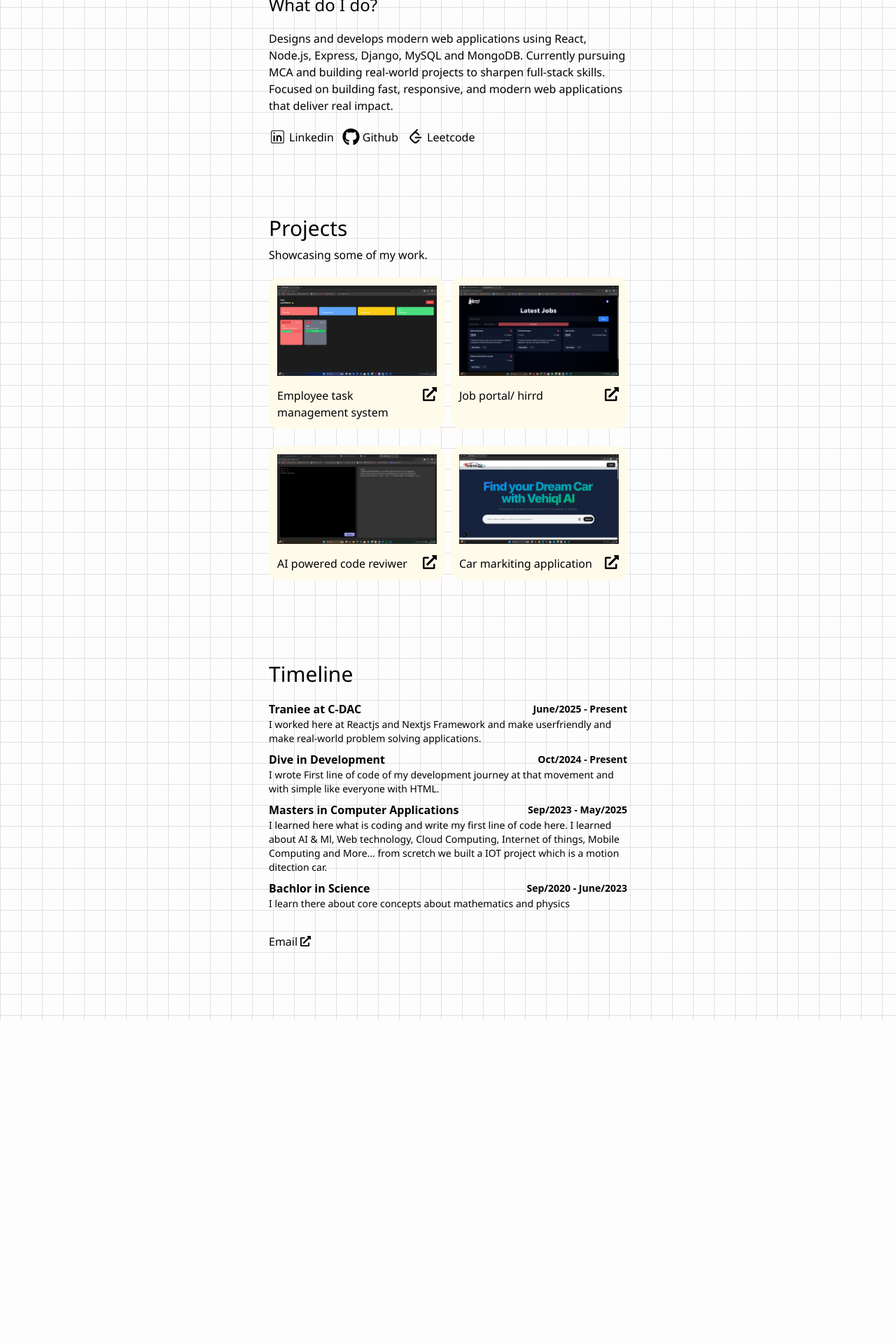
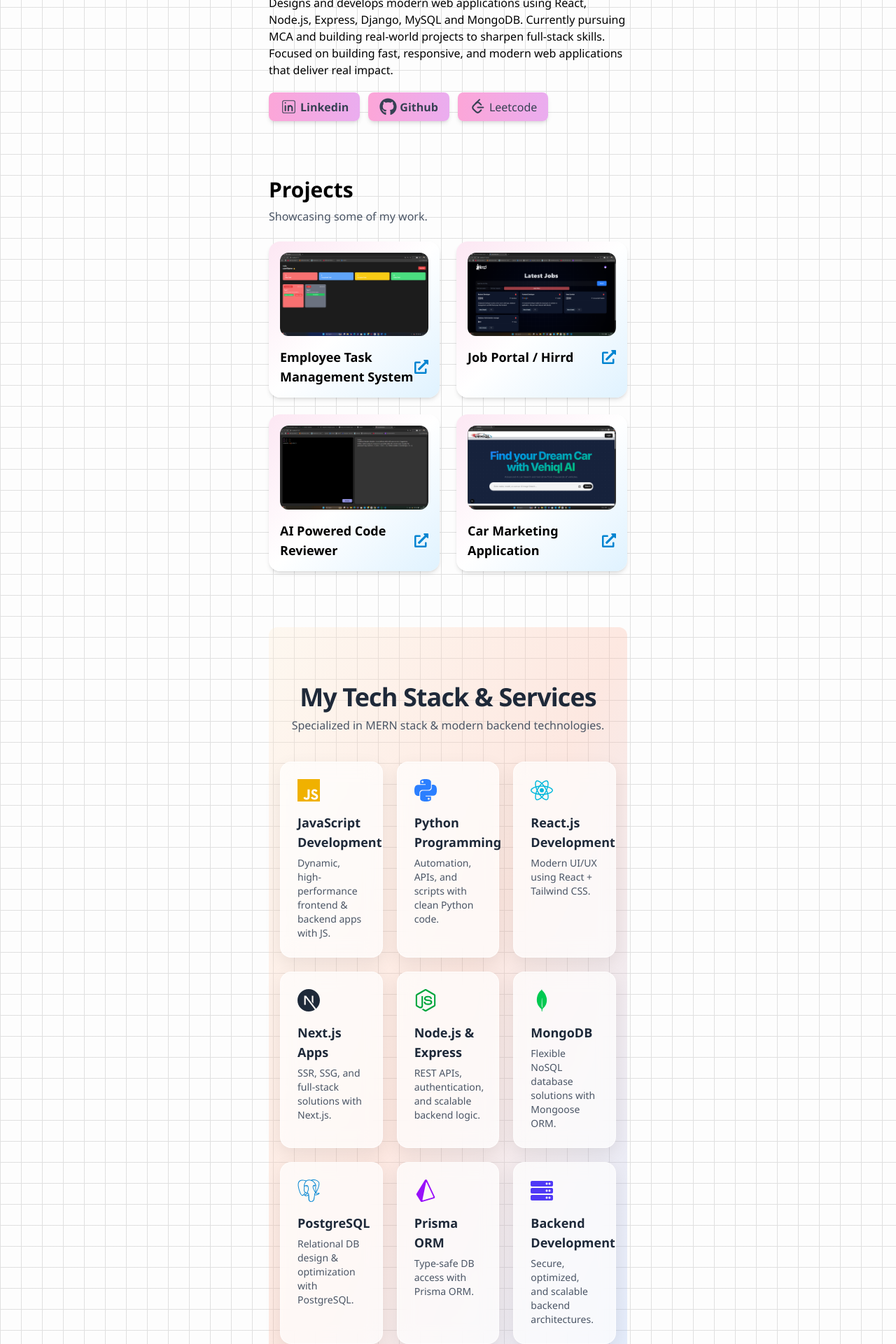
Before and after one commit to shiwam2001/my_Portfolio, a Next.js app: page / in a window 1280 px wide. Shown: the part 560-2480 px from the top of the page at 70% size. Before the commit the page ends 2017 px from the top, so only its background shows below. Built offline with nearby package versions, Linux system fonts and the light colour scheme.

Commit message:
add automation

```diff
--- /dev/null
+++ b/app/Services.tsx
@@ -0,0 +1,144 @@
+"use client";
+import { motion, Variants } from "framer-motion";
+
+const variants: Variants = {
+  hidden: { opacity: 0, y: 50 },
+  show: {
+    opacity: 1,
+    y: 0,
+    transition: {
+      duration: 0.8,
+      ease: [0.25, 0.1, 0.25, 1], // 👈 proper easing array (easeInOut curve)
+    },
+  },
+};
+
+import {
+  SiJavascript,
+  SiPython,
+  SiNextdotjs,
+  SiReact,
+
+  SiNodedotjs,
+  SiMongodb,
+  SiPostgresql,
+  SiPrisma,
+} from "react-icons/si";
+import { FaServer } from "react-icons/fa";
+
+
+
+type Service = {
+  title: string;
+  desc: string;
+  icon: React.ReactNode;
+  color: string;
+};
+
+const SERVICES: Service[] = [
+  {
+    title: "JavaScript Development",
+    desc: "Dynamic, high-performance frontend & backend apps with JS.",
+    icon: <SiJavascript className="w-8 h-8" />,
+    color: "text-yellow-500",
+  },
+  {
+    title: "Python Programming",
+    desc: "Automation, APIs, and scripts with clean Python code.",
+    icon: <SiPython className="w-8 h-8" />,
+    color: "text-blue-500",
+  },
+  {
+    title: "React.js Development",
+    desc: "Modern UI/UX using React + Tailwind CSS.",
+    icon: <SiReact className="w-8 h-8" />,
+    color: "text-cyan-500",
+  },
+  {
+    title: "Next.js Apps",
+    desc: "SSR, SSG, and full-stack solutions with Next.js.",
+    icon: <SiNextdotjs className="w-8 h-8" />,
+    color: "text-gray-800",
+  },
+  {
+    title: "Node.js & Express",
+    desc: "REST APIs, authentication, and scalable backend logic.",
+    icon: <SiNodedotjs className="w-8 h-8" />,
+    color: "text-green-600",
+  },
+  {
+    title: "MongoDB",
+    desc: "Flexible NoSQL database solutions with Mongoose ORM.",
+    icon: <SiMongodb className="w-8 h-8" />,
+    color: "text-green-500",
+  },
+  {
+    title: "PostgreSQL",
+    desc: "Relational DB design & optimization with PostgreSQL.",
+    icon: <SiPostgresql className="w-8 h-8" />,
+    color: "text-sky-600",
+  },
+  {
+    title: "Prisma ORM",
+    desc: "Type-safe DB access with Prisma ORM.",
+    icon: <SiPrisma className="w-8 h-8" />,
+    color: "text-purple-600",
+  },
+  {
+    title: "Backend Development",
+    desc: "Secure, optimized, and scalable backend architectures.",
+    icon: <FaServer className="w-8 h-8" />,
+    color: "text-indigo-600",
+  },
+];
+
+const container = {
+  hidden: { opacity: 0 },
+  show: { opacity: 1, transition: { staggerChildren: 0.12 } },
+};
+
+// const item = {
+//   hidden: { opacity: 0, y: 30 },
+//   show: { opacity: 1, y: 0, transition: { duration: 0.5, ease: "easeOut" } },
+// };
+
+export default function Services() {
+  return (
+    <section id="services" className="relative  mt-20 py-10 md:py-20">
+      <div className="absolute inset-0 -z-10 rounded-xl bg-gradient-to-br from-[#ffecd2] via-[#fcb69f] to-[#a1c4fd] opacity-30" />
+
+      <motion.div
+        variants={container}
+        initial="hidden"
+        whileInView="show"
+        viewport={{ once: true, amount: 0.2 }}
+        className="mx-auto max-w-6xl px-4"
+      >
+        <div className="mb-10 text-center">
+          <h2 className="text-3xl md:text-4xl font-extrabold tracking-tight text-gray-800">
+            My Tech Stack & Services
+          </h2>
+          <p className="mt-2 text-gray-600">
+            Specialized in MERN stack & modern backend technologies.
+          </p>
+        </div>
+
+        <div className="grid gap-5 sm:grid-cols-2 lg:grid-cols-3">
+          {SERVICES.map((s) => (
+            <motion.div
+            key={s.title}
+            variants={variants}
+              whileHover={{ y: -6 }}
+              className="group rounded-2xl border border-white/60 bg-white/70 backdrop-blur-md p-6
+                         shadow-[0_8px_24px_rgba(0,0,0,0.08)] hover:shadow-[0_16px_36px_rgba(161,196,253,0.35)] transition-all"
+            >
+              <div className={`mb-4 ${s.color}`}>{s.icon}</div>
+              <h3 className="text-lg font-semibold text-gray-800">{s.title}</h3>
+              <p className="mt-1.5 text-sm text-gray-600">{s.desc}</p>
+            </motion.div>
+          ))}
+        </div>
+      </motion.div>
+    </section>
+  );
+}
--- a/app/globals.css
+++ b/app/globals.css
@@ -3,14 +3,18 @@
 body {
   margin: 0;
   padding: 0;
+  font-family: 'Segoe UI', Tahoma, Geneva, Verdana, sans-serif;
 
-  background-color: #fdfdfd; /* whitish background */
+  /* background grid */
+  background-color: #fdfdfd;
   background-image:
     linear-gradient(to right, #e0e0e0f8 1px, transparent 1px),
     linear-gradient(to bottom, #e0e0e0f8 1px, transparent 1px);
-  background-size: 30px 30px; /* size of each box */
-  font-family:'Segoe UI', Tahoma, Geneva, Verdana, sans-serif;
+
+  background-size: 30px 30px, 30px 30px, 200px 200px; /* grid + operators repeat */
 }
+
+
 
 .fontn{
   font-family:'Courier New', Courier, monospace;
@@ -19,7 +23,7 @@ body {
 .flexn{
 
   margin: auto;
-  margin-top: 30px;
+  margin-top: 90px;
   max-width: 40vw;
 
 }
@@ -28,7 +32,7 @@ body {
   .flexn{
   display: flex;
   flex-direction: column;
-
+  margin-top: 10px;
 
   margin: auto;
   max-width: 100vw;
@@ -48,42 +52,109 @@ body {
 }
 
 
-.innerBorder{
+.innerBorder {
   border-radius: 50%;
   overflow: hidden;
-  border: 2px ;
-  background: linear-gradient(135deg, #ff9900, #f16669, #f9d423);
   border: 3px solid transparent;
+  background: linear-gradient(
+    135deg,
+    #ff9a9e,
+    #fad0c4,
+    #fbc2eb,
+    #a1c4fd,
+    #c2e9fb
+  );
+  background-size: 400% 400%;
+  animation: shineMove 10s ease infinite;
 }
 
-.pic{
-  background: linear-gradient( #ff9900, #f16669, #f9d423);
+.pic {
+  background: linear-gradient(
+    135deg,
+    rgba(255, 154, 158, 0.9),  /* peach pink */
+    rgba(250, 208, 196, 0.9),  /* soft pink */
+    rgba(251, 194, 235, 0.9),  /* pinkish lavender */
+    rgba(161, 196, 253, 0.9),  /* sky blue */
+    rgba(194, 233, 251, 0.9)   /* whitish blue */
+  );
+  backdrop-filter: blur(10px);
+  border-radius: 50%;
+}
 
+/* Smooth moving gradient animation */
+@keyframes shineMove {
+  0% {
+    background-position: 0% 50%;
+  }
+  50% {
+    background-position: 100% 50%;
+  }
+  100% {
+    background-position: 0% 50%;
+  }
 }
+
 
 .weight{
   font-weight: 300;
 }
 
-#flexnn{
+#flexnn {
   display: flex;
   justify-content: space-between;
-  align-items:center ;
-  background-color: rgb(219, 228, 228);
+  align-items: center;
+  padding: 12px 24px;
+  border-radius: 12px;
+  background: linear-gradient(
+    135deg,
+    #ff888c,
+    #b1eef9,
+    #fbc2eb,
+    #a1c4fd,
+    #c2e9fb
+  );
+  background-size: 400% 400%;
+  animation: shineMove 8s ease infinite;
+  box-shadow: 0 4px 15px rgba(0, 0, 0, 0.1);
   max-width: 40vw;
 }
 
 
-@media(max-width:700px){
-
-  #flexnn{
-    display: flex;
+@media (max-width: 700px) {
+  #flexnn {
     margin: 10px;
-    justify-content: space-between;
-    align-items:center ;
-    background-color: rgb(219, 228, 228);
-
     max-width: 100vw;
-
+    padding: 10px 16px;
+    border-radius: 8px;
   }
 }
+
+
+@keyframes shineMove {
+  0% {
+    background-position: 0% 50%;
+  }
+  50% {
+    background-position: 100% 50%;
+  }
+  100% {
+    background-position: 0% 50%;
+  }
+}
+
+
+@keyframes gradientMove {
+  0% {
+    background-position: 0% 50%;
+  }
+  50% {
+    background-position: 100% 50%;
+  }
+  100% {
+    background-position: 0% 50%;
+  }
+}
+
+.animate-gradientMove {
+  animation: gradientMove 3s ease infinite;
+}
--- a/app/main.tsx
+++ b/app/main.tsx
@@ -3,6 +3,7 @@ import React from 'react'
 import { CiLinkedin } from 'react-icons/ci'
 import { FaGithub} from 'react-icons/fa'
 import { TbBrandLeetcode } from 'react-icons/tb'
+import TypingEffect from "./typed"
 
 const navbar = () => {
   return (
@@ -15,7 +16,10 @@ const navbar = () => {
         height={140}
         className='innerBorder flex justify-center m-auto '
           />
-        <h1 className='text-4xl fontn text-center mt-3'>Shiwam Pundir</h1>
+
+        <main className="flex items-center mt-2 justify-center ">
+      <TypingEffect />
+    </main>
 
         <div className='mt-5 '>
           <h3 className=' text-2xl mb-2'>Who am I?</h3>
@@ -26,7 +30,9 @@ const navbar = () => {
 
         </div>
         <div className='flex gap-3 mt-5 sm' >
-        <div className='flex items-center gap-1 ' >
+        <div className='flex items-center gap-1 px-4 py-2 rounded-lg text-gray-700 font-semibold shadow-md
+  bg-gradient-to-r from-pink-300 via-purple-300 to-sky-300
+  bg-[length:400%_400%] animate-gradientMove ' >
         <CiLinkedin
             size='25' />
 
@@ -34,17 +40,21 @@ const navbar = () => {
               <a href="https://www.linkedin.com/in/shiwam-pundi0b8173298r-/">Linkedin</a></button>
         </div>
 
-        <div className='flex items-center gap-1 ' >
+        <div className='flex items-center gap-1 px-4 py-2 rounded-lg text-gray-700 font-semibold shadow-md
+  bg-gradient-to-r from-pink-300 via-purple-300 to-sky-300
+  bg-[length:400%_400%] animate-gradientMove ' >
             <FaGithub
             size='25' />
 
             <button className=''><a href="https://github.com/shiwam2001">Github</a></button>
         </div>
 
-        <div className='flex items-center gap-1 ' >
+        <div className='flex items-center gap-1 px-4 py-2 rounded-lg text-gray-700 font-medium  shadow-md
+  bg-gradient-to-r from-pink-300 via-purple-300 to-sky-300
+  bg-[length:400%_400%] animate-gradientMove ' >
         <TbBrandLeetcode size={25} />
 
-            <button className=''><a href="https://leetcode.com/u/k0mr2WykmF/">Leetcode</a></button>
+            <button className=' text-gray-700'><a href="https://leetcode.com/u/k0mr2WykmF/">Leetcode</a></button>
         </div>
         </div>
 
--- a/app/page.tsx
+++ b/app/page.tsx
@@ -3,6 +3,7 @@ import HeroNavbar from './main'
 import Projects from './projects'
 import Footer from './timeline'
 import Navbar from './navbar'
+import Services from './Services'
 const page = () => {
   return (
     <div className='flexn '>
@@ -12,6 +13,8 @@ const page = () => {
 
       <Projects />
 
+      <Services/>
+
       <Footer/>
 
     </div>
--- a/app/projects.tsx
+++ b/app/projects.tsx
@@ -1,72 +1,99 @@
-import Image from 'next/image'
-import React from 'react'
-import { FaExternalLinkAlt } from 'react-icons/fa'
+"use client";
+import Image from "next/image";
+import React from "react";
+import { FaExternalLinkAlt } from "react-icons/fa";
+import {  Variants } from "framer-motion";
 
-const projects = () => {
+const variants: Variants = {
+  hidden: { opacity: 0, y: 50 },
+  show: {
+    opacity: 1,
+    y: 0,
+    transition: {
+      duration: 0.8,
+      ease: [0.25, 0.1, 0.25, 1], // 👈 proper easing array (easeInOut curve)
+    },
+  },
+};import { motion } from "framer-motion";
+
+const projectsData = [
+  {
+    id: 1,
+    title: "Employee Task Management System",
+    image: "/p1.png",
+    link: "https://github.com/shiwam2001/Employee_Task_management_System-project",
+  },
+  {
+    id: 2,
+    title: "Job Portal / Hirrd",
+    image: "/p2.png",
+    link: "https://github.com/shiwam2001/JobPortal-Hirrd_Project",
+  },
+  {
+    id: 3,
+    title: "AI Powered Code Reviewer",
+    image: "/p3.png",
+    link: "https://github.com/shiwam2001/Ai_Powered_Code_Reviewer-Project",
+  },
+  {
+    id: 4,
+    title: "Car Marketing Application",
+    image: "/p4.png",
+    link: "https://github.com/shiwam2001/Powerd-Ai-Vehiql-markiting-app_Project",
+  },
+];
+
+const containerVariants = {
+  hidden: { opacity: 0 },
+  show: {
+    opacity: 1,
+    transition: { staggerChildren: 0.3, delayChildren: 0.2 },
+  },
+};
+
+
+
+const Projects = () => {
   return (
-    <div className='mt-25' >
-      <h1 className='text-3xl mb-2'>Projects</h1>
-      <p className='mb-5'>Showcasing some of my work.</p>
+    <motion.div
+      className="mt-20"
+      variants={containerVariants}
+      initial="hidden"
+      animate="show"
+    >
+      <h1 className="text-3xl font-bold mb-2">Projects</h1>
+      <p className="mb-6 text-gray-600">Showcasing some of my work.</p>
 
-        <div className='grid lg:grid-cols-2 gap-2 sm:grid-cols-1 '>
-            <div className=' bg-amber-50 rounded-2xl p-3 flex flex-col  gap-4 mb-4'>
-                <Image
-                width={350}
-                height={350}
-                 src="/p1.png"
-                  alt='' />
-                <div className='flex justify-between '>
-                    <h4>Employee task management system</h4>
-                    <a href="https://github.com/shiwam2001/Employee_Task_management_System-project"><FaExternalLinkAlt
-                    size={20}/></a>
+      <div className="grid lg:grid-cols-2 sm:grid-cols-1 gap-6">
+        {projectsData.map((project) => (
+          <motion.div
+            key={project.id}
+            variants={variants}
+            whileHover={{ scale: 1.05 }}
+            className="bg-gradient-to-br from-pink-100 via-white to-sky-100 rounded-2xl p-4 shadow-md flex flex-col gap-4"
+          >
+            <Image
+              width={400}
+              height={300}
+              src={project.image}
+              alt={project.title}
+              className="rounded-xl object-cover"
+            />
+            <div className="flex justify-between items-center">
+              <h4 className="text-lg font-semibold">{project.title}</h4>
+              <a
+                href={project.link}
+                target="_blank"
+                className="text-sky-600 hover:text-pink-500 transition-colors"
+              >
+                <FaExternalLinkAlt size={20} />
+              </a>
+            </div>
+          </motion.div>
+        ))}
+      </div>
+    </motion.div>
+  );
+};
 
-                </div>
-            </div>
-
-            <div className=' bg-amber-50 rounded-2xl p-3 flex flex-col  gap-4 mb-4'>
-                <Image
-                width={350}
-                height={350}
-                 src="/p2.png"
-                  alt='' />
-                <div className='flex justify-between '>
-                    <h4>Job portal/ hirrd</h4>
-                    <a href="https://github.com/shiwam2001/JobPortal-Hirrd_Project"><FaExternalLinkAlt
-                    size={20}/></a>
-
-                </div>
-            </div>
-
-            <div className=' bg-amber-50 rounded-2xl p-3 flex flex-col  gap-4 mb-4'>
-                <Image
-                width={350}
-                height={350}
-                 src="/p3.png"
-                  alt='' />
-                <div className='flex justify-between '>
-                    <h4>AI powered code reviwer</h4>
-                    <a href="https://github.com/shiwam2001/Ai_Powered_Code_Reviewer-Project"><FaExternalLinkAlt
-                    size={20}/></a>
-
-                </div>
-            </div>
-
-            <div className=' bg-amber-50 rounded-2xl p-3 flex flex-col  gap-4 mb-4'>
-                <Image
-                width={350}
-                height={350}
-                 src="/p4.png"
-                  alt='' />
-                <div className='flex justify-between '>
-                    <h4>Car markiting application</h4>
-                    <a href="https://github.com/shiwam2001/Powerd-Ai-Vehiql-markiting-app_Project"><FaExternalLinkAlt
-                    size={20}/></a>
-
-                </div>
-            </div>
-        </div>
-    </div>
-  )
-}
-
-export default projects
+export default Projects;
--- a/app/timeline.jsx
+++ b/app/timeline.jsx
@@ -2,6 +2,14 @@ import React from 'react'
 import data from '../data/timeLine'
 import { FaExternalLinkAlt } from 'react-icons/fa'
 const timeline = () => {
+
+     const email = "shiwam@example.com";
+  const subject = "Job Opportunity";
+  const body = "Hello Shiwam, I want to connect with you.";
+
+  const mailtoLink = `mailto:${email}?subject=${encodeURIComponent(subject)}&body=${encodeURIComponent(body)}`;
+
+
 
 
     console.log(data)
@@ -20,13 +28,13 @@ const timeline = () => {
                         </div>
                 ))}
             </div>
-            <div className='flex items-center gap-1 mt-4'>
+            <div className='flex items-center gap-5 mt-4'>
 
 
-            <a className='flex items-center gap-1 mt-4' href="https://mail.google.com/mail/u/0/?tab=rm&ogbl#sent?compose=DmwnWrRlQhlcSbwXqsWmzbLsZxbwkVMgPBSHTTjhSnzVdZsQZvLfmMqZgjsWblskDGknnzlwHjDV" > Email <FaExternalLinkAlt
+            <a className='flex items-center gap-1' href="mailto:shiwamrajput4@gmail.com?subject=Contact%20Me&body=Hello%20Shiwam," > Email Me <FaExternalLinkAlt
                                 size={15}/> </a>
 
-
+            <a href="/Shiwam's_cv.pdf" download="Shiwam-resume.pdf" className='bg-blue-300 text-black px-4 py-2 rounded-lg hover:bg-blue-100 transition-all'>Downlord My Resume</a>
             </div>
 
         </div>
--- /dev/null
+++ b/app/typed.tsx
@@ -0,0 +1,39 @@
+'use client'
+import React, { useEffect, useRef } from 'react'
+import Typed from 'typed.js'
+
+const TypedEffect = () => {
+    const refInput = useRef(null)
+
+    useEffect(() => {
+
+        const typed = new Typed(refInput.current!, {
+            strings: [
+                "Hi, I'm Shiwam Pundir",
+                "Full Stack Developer",
+                "MERN Stack Enthusiast",
+                "Problem Solver",
+            ],
+            typeSpeed: 80,
+            backSpeed: 50,
+            backDelay: 1500,
+            loop: true,
+        })
+
+        return () => {
+            typed.destroy(); // cleanup
+        };
+
+    }, [])
+
+    return (
+        <div>
+            <h1 className="text-2xl font-medium text-gray-800">
+                <span ref={refInput}></span>
+            </h1>
+
+        </div>
+    )
+}
+
+export default TypedEffect
--- a/data/timeLine.js
+++ b/data/timeLine.js
@@ -2,7 +2,7 @@ const data =[
     {
         heading:"Traniee at C-DAC",
         date:"June/2025 - Present",
-        description:"I worked here at Reactjs and Nextjs Framework and make userfriendly and make real-world problem solving applications."
+        description:"I worked here at Nextjs Framework and make user-friendly and real-world problem solving applications in which used prisma for write database query and make the REST APIs to communicate  database."
     },
     {
         heading:" Dive in Development",
--- a/package.json
+++ b/package.json
@@ -9,11 +9,14 @@
     "lint": "next lint"
   },
   "dependencies": {
+    "framer-motion": "^12.23.12",
     "next": "15.3.4",
     "postcss": "^8.5.6",
     "react": "^19.0.0",
     "react-dom": "^19.0.0",
-    "react-icons": "^5.5.0"
+    "react-hooks": "^1.0.1",
+    "react-icons": "^5.5.0",
+    "typed.js": "^2.1.0"
   },
   "devDependencies": {
     "@eslint/eslintrc": "^3",
@@ -21,7 +24,6 @@
     "@types/node": "^20",
     "@types/react": "^19",
     "@types/react-dom": "^19",
-    "eslint": "^9",
     "eslint-config-next": "15.3.4",
     "tailwindcss": "^4.1.10",
     "typescript": "^5"
```
Also changed, not shown: app/navbar.jsx (+21 -3 lines), 1 other file (tests, documents, lock files or other folders).
